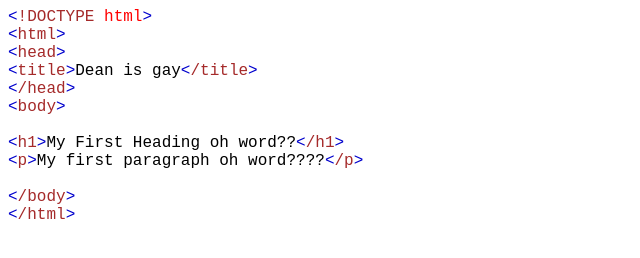
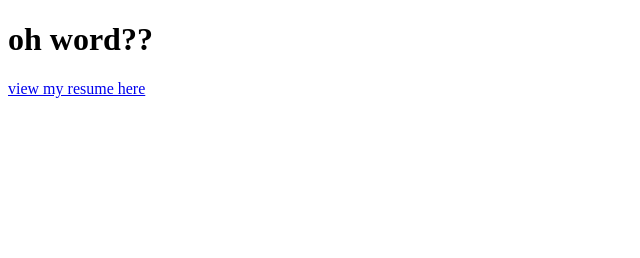
Before and after one commit to christophermiranda/christophermiranda, a plain HTML site: page index.html in a window 1280 px wide. Shown: the whole page, without its empty margins (0-640 px from the left). Drawn offline with Linux system fonts and the light colour scheme.

Commit message:
dean is gaylol

```diff
--- a/index.html
+++ b/index.html
@@ -1,34 +1,9 @@
-<!DOCTYPE html PUBLIC "-//W3C//DTD HTML 4.01//EN" "http://www.w3.org/TR/html4/strict.dtd">
+<!DOCTYPE html>
 <html>
-<head>
-  <meta http-equiv="Content-Type" content="text/html; charset=utf-8">
-  <meta http-equiv="Content-Style-Type" content="text/css">
-  <title></title>
-  <meta name="Generator" content="Cocoa HTML Writer">
-  <meta name="CocoaVersion" content="1404.47">
-  <style type="text/css">
-    p.p1 {margin: 0.0px 0.0px 0.0px 0.0px; line-height: 18.0px; font: 16.0px 'Courier New'; color: #a52a2a; -webkit-text-stroke: #a52a2a}
-    p.p2 {margin: 0.0px 0.0px 0.0px 0.0px; line-height: 18.0px; font: 16.0px 'Courier New'; color: #000000; -webkit-text-stroke: #000000}
-    p.p3 {margin: 0.0px 0.0px 0.0px 0.0px; line-height: 18.0px; font: 16.0px 'Courier New'; color: #000000; -webkit-text-stroke: #000000; min-height: 18.0px}
-    span.s1 {font-kerning: none; color: #0000cd; -webkit-text-stroke: 0px #0000cd}
-    span.s2 {font-kerning: none}
-    span.s3 {font-kerning: none; color: #ff0000; -webkit-text-stroke: 0px #ff0000}
-    span.s4 {font-kerning: none; color: #a52a2a; -webkit-text-stroke: 0px #a52a2a}
-    span.s5 {font-kerning: none; background-color: #ffffff}
-  </style>
+  <title>dean is gay</title>
 </head>
 <body>
-<p class="p1"><span class="s1">&lt;</span><span class="s2">!DOCTYPE</span><span class="s3"> html</span><span class="s1">&gt;</span></p>
-<p class="p1"><span class="s1">&lt;</span><span class="s2">html</span><span class="s1">&gt;</span></p>
-<p class="p1"><span class="s1">&lt;</span><span class="s2">head</span><span class="s1">&gt;</span></p>
-<p class="p2"><span class="s1">&lt;</span><span class="s4">title</span><span class="s1">&gt;</span><span class="s5">Dean is gay</span><span class="s1">&lt;</span><span class="s4">/title</span><span class="s1">&gt;</span></p>
-<p class="p1"><span class="s1">&lt;</span><span class="s2">/head</span><span class="s1">&gt;</span></p>
-<p class="p1"><span class="s1">&lt;</span><span class="s2">body</span><span class="s1">&gt;</span></p>
-<p class="p3"><span class="s2"></span><br></p>
-<p class="p2"><span class="s1">&lt;</span><span class="s4">h1</span><span class="s1">&gt;</span><span class="s5">My First Heading oh word??</span><span class="s1">&lt;</span><span class="s4">/h1</span><span class="s1">&gt;</span></p>
-<p class="p2"><span class="s1">&lt;</span><span class="s4">p</span><span class="s1">&gt;</span><span class="s5">My first paragraph oh word????</span><span class="s1">&lt;</span><span class="s4">/p</span><span class="s1">&gt;</span></p>
-<p class="p3"><span class="s2"></span><br></p>
-<p class="p1"><span class="s1">&lt;</span><span class="s2">/body</span><span class="s1">&gt;</span></p>
-<p class="p1"><span class="s1">&lt;</span><span class="s2">/html</span><span class="s1">&gt;</span></p>
+<h1> oh word?? </h1>
+<a href="https://www.youtube.com/watch?v=dQw4w9WgXcQ"> view my resume here </a>
 </body>
 </html>
```
